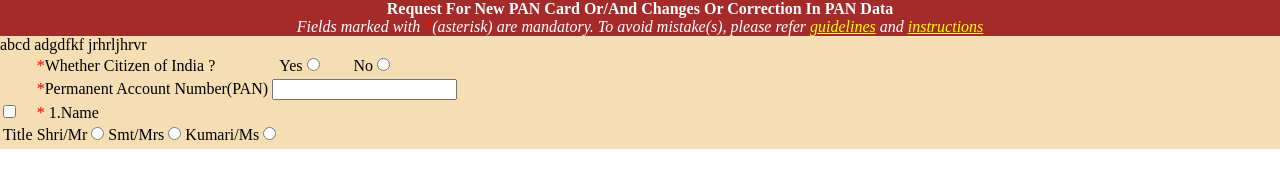
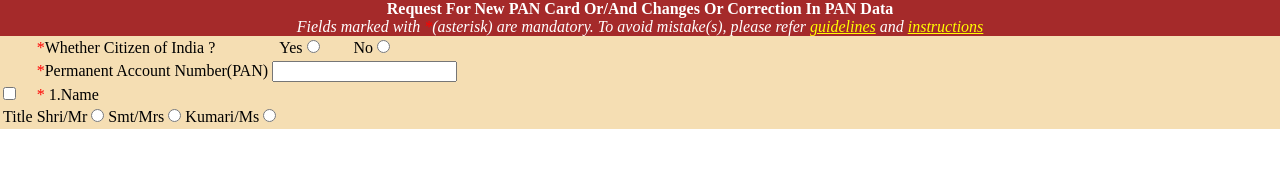
Before and after one commit to Aravindathi/pancard, a plain HTML site: page index.html in a window 1280 px wide. Drawn offline with Linux system fonts and the light colour scheme.

Commit message:
Update index.html

```diff
--- a/index.html
+++ b/index.html
@@ -70,15 +70,6 @@
                     </td>
                 </tr>
 
-                <tr>
-
-                </tr>
-
-                <div style="width: 100%;">
-                    <div style="display: inline-block;width: auto;">abcd</div>
-                    <div style="display: inline-block;width: auto;">adgdfkf</div>
-                    <div style="display: inline-block;width: auto;">jrhrljhrvr</div>
-                </div>
             </table>
         </div>
     </div>
```
